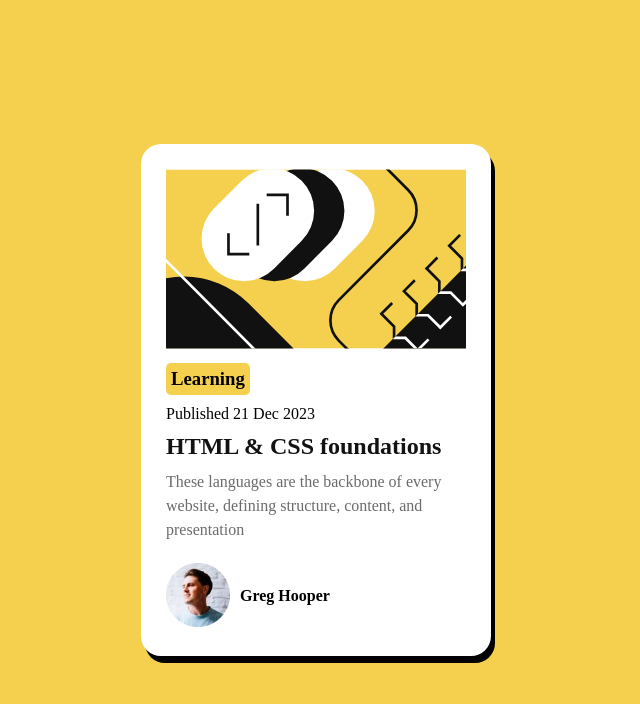
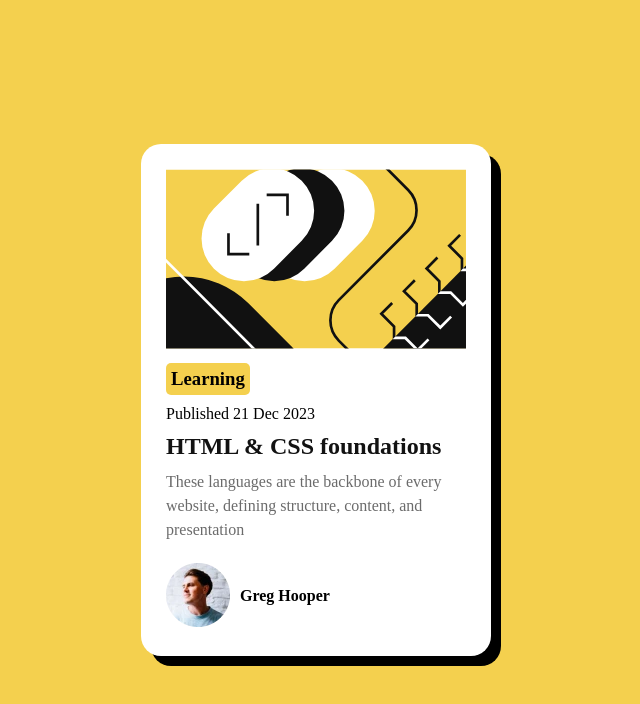
Before and after one commit to Teejee001/blog-preview, a plain HTML site: page index.html in a window 1280 px wide. Shown: the whole page, without its empty margins (324-964 px from the left). Drawn offline with Linux system fonts and the light colour scheme.

Commit message:
made changes to the box-shadow

```diff
--- a/index.html
+++ b/index.html
@@ -23,7 +23,7 @@
         max-width: 350px;
         padding: 25px;
         background-color: var(--White);
-        box-shadow: 4px 7px;
+        box-shadow: 10px 10px;
         border-radius: 20px;
 
     }
```
